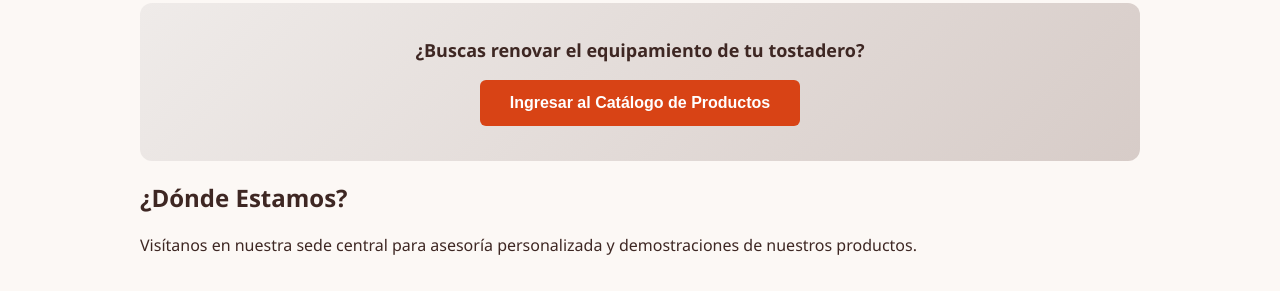
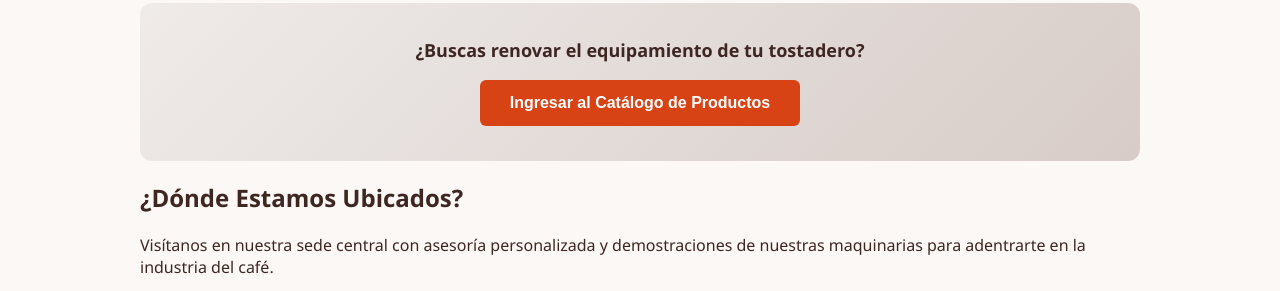
Before and after one commit to ivoferrermaster/CONTROL-TUESTE-DW, a plain HTML site: page index.html in a window 1280 px wide. Shown: the part 1155-1446 px from the top of the page. Drawn offline with Linux system fonts and the light colour scheme; grey boxes are pictures that could not be loaded.

Commit message:
task-413: add: se embebio mapa de la supuesta ubicacion de la sede

```diff
--- a/index.html
+++ b/index.html
@@ -69,8 +69,8 @@
             </a>
         </section>
          <section id ="Ubicacion">
-            <h2>¿Dónde Estamos?</h2>
-            <p>Visítanos en nuestra sede central para asesoría personalizada y demostraciones de nuestros productos.</p>
+            <h2>¿Dónde Estamos Ubicados?</h2>
+            <p>Visítanos en nuestra sede central con asesoría personalizada y demostraciones de nuestras maquinarias para adentrarte en la industria del café.</p>
 
               <iframe src="https://www.google.com/maps/embed?pb=!1m18!1m12!1m3!1d3377.175160514869!2d-64.10643972501724!3d-32.172551033211626!2m3!1f0!2f0!3f0!3m2!1i1024!2i768!4f13.1!3m3!1m2!1s0x95cd6f26560ee225%3A0x864308f0a1cb0326!2sHilario%20Cuadros%20443%2C%20X5850%20R%C3%ADo%20Tercero%2C%20C%C3%B3rdoba!5e0!3m2!1ses!2sar!4v1781736640320!5m2!1ses!2sar" width="600" height="450" style="border:0;" allowfullscreen="" loading="lazy" referrerpolicy="no-referrer-when-downgrade"></iframe>
 
```
